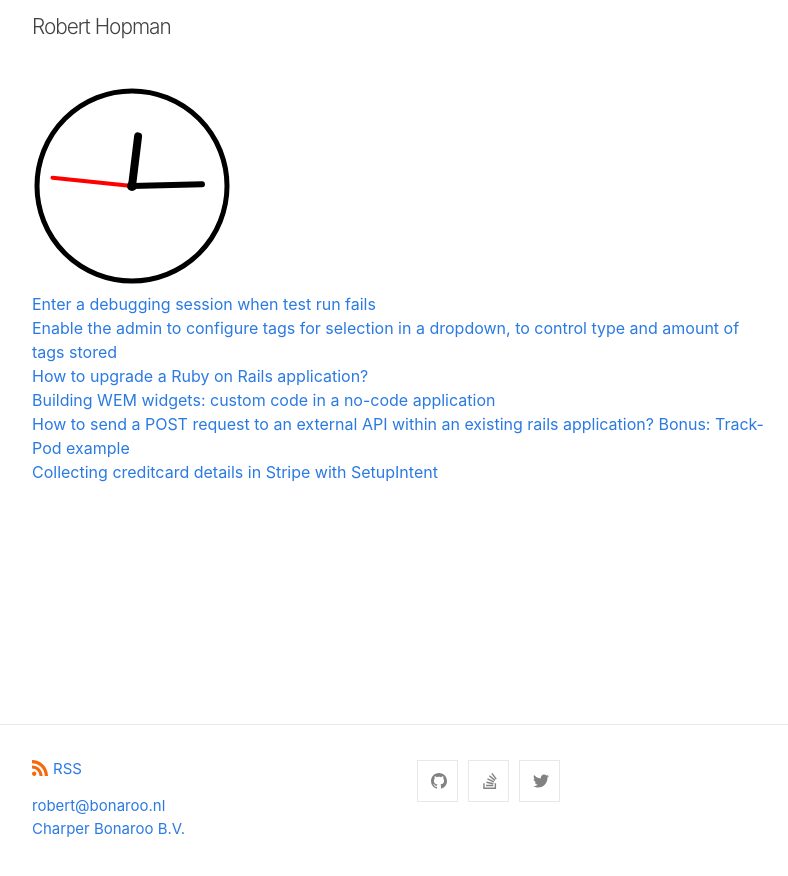
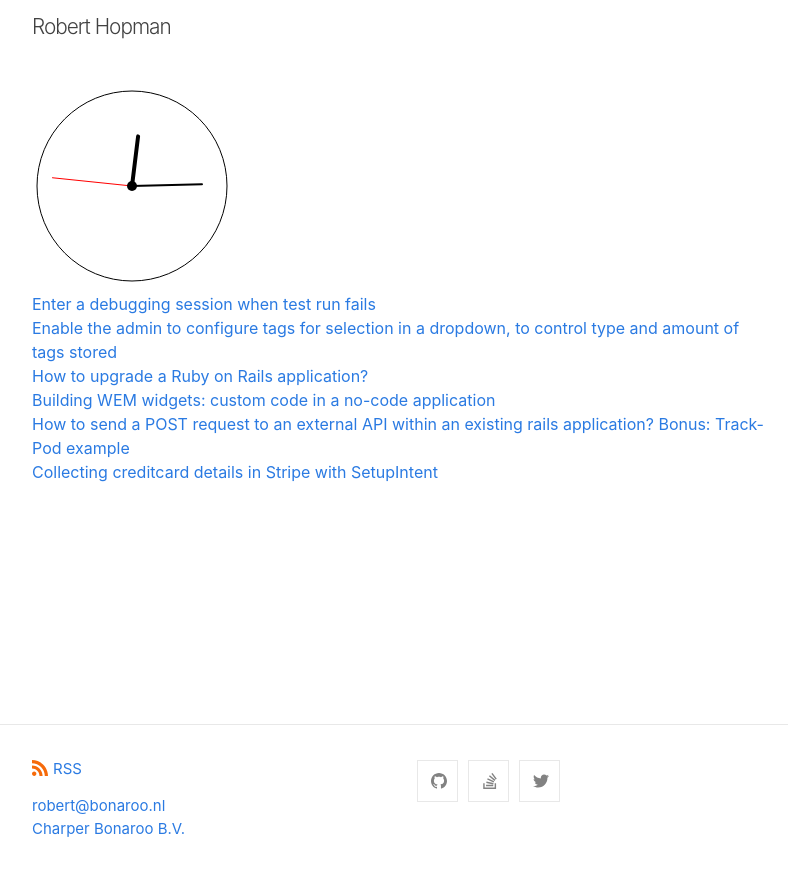
Before and after one commit to roberthopman/roberthopman.github.io, a Jekyll site: the page built from index.md, in a window 1280 px wide. Shown: the top 876 px of the page, without its empty margins (238-1026 px from the left). Built offline with Jekyll 4.4.1, drawn with Linux system fonts in a browser that asks for light colours.

Commit message:
Update index.md

```diff
--- a/index.md
+++ b/index.md
@@ -6,10 +6,10 @@ layout: default
 ---
 
 <svg id="clock" xmlns="http://www.w3.org/2000/svg" width="200" height="200" viewBox="0 0 200 200">
-  <circle cx="100" cy="100" r="95" fill="none" stroke="black" stroke-width="5" />
-  <line id="hour" x1="100" y1="100" x2="100" y2="50" stroke="black" stroke-width="8" stroke-linecap="round" />
-  <line id="minute" x1="100" y1="100" x2="100" y2="30" stroke="black" stroke-width="6" stroke-linecap="round" />
-  <line id="second" x1="100" y1="100" x2="100" y2="20" stroke="red" stroke-width="4" stroke-linecap="round" />
+  <circle cx="100" cy="100" r="95" fill="none" stroke="black" stroke-width="1" />
+  <line id="hour" x1="100" y1="100" x2="100" y2="50" stroke="black" stroke-width="4" stroke-linecap="round" />
+  <line id="minute" x1="100" y1="100" x2="100" y2="30" stroke="black" stroke-width="2" stroke-linecap="round" />
+  <line id="second" x1="100" y1="100" x2="100" y2="20" stroke="red" stroke-width="1" stroke-linecap="round" />
   <circle cx="100" cy="100" r="5" fill="black" />
 </svg>
 
```
